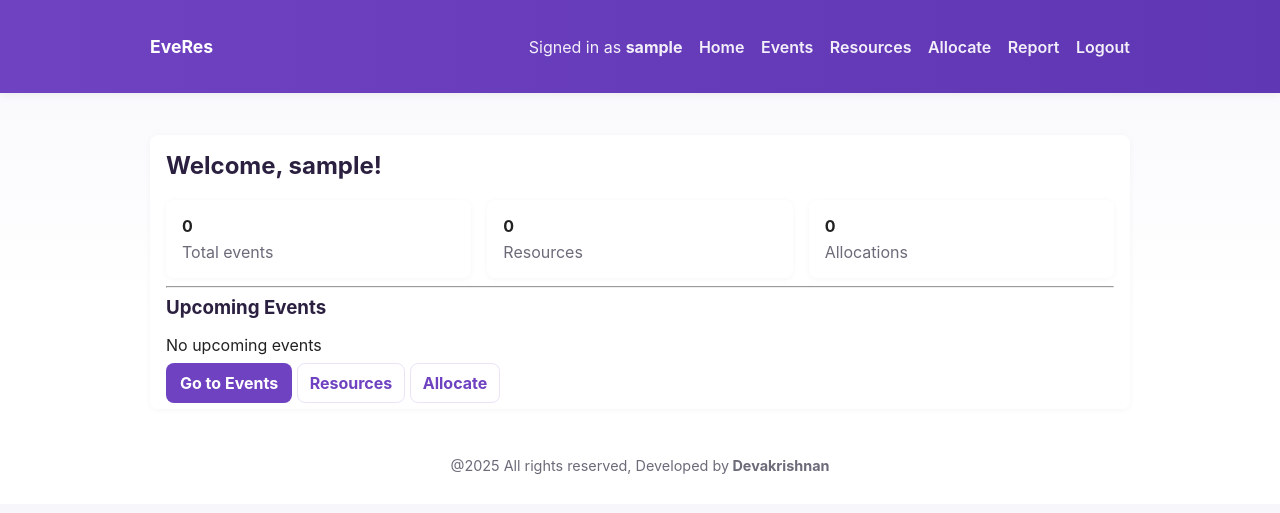
After one commit to gdevakrishnan/EveRes, a Flask app: page /home in a window 1280 px wide. The commit adds this page. Shown: the top 513 px of the page. Run offline with Flask 3, Linux system fonts and the light colour scheme; the visitor is signed in with stand-in values (Sample User, id 1); data that the repository does not hold is empty.

Commit message:
EveRes v1.0.0

```diff
--- a/app.py
+++ b/app.py
@@ -31,9 +31,22 @@ def login_required(f):
 @app.route("/register", methods=["GET", "POST"])
 def register():
     if request.method == "POST":
+        username = request.form.get("username", "").strip()
+        password = request.form.get("password", "")
+        confirm = request.form.get("confirm", "")
+
+        if not username or not password:
+            return render_template("register.html", error="Username and password are required")
+
+        if password != confirm:
+            return render_template("register.html", error="Passwords do not match")
+
+        if users_col.find_one({"username": username}):
+            return render_template("register.html", error="Username already taken")
+
         users_col.insert_one({
-            "username": request.form["username"],
-            "password": generate_password_hash(request.form["password"])
+            "username": username,
+            "password": generate_password_hash(password)
         })
         return redirect("/login")
     return render_template("register.html")
@@ -41,11 +54,15 @@ def register():
 @app.route("/login", methods=["GET", "POST"])
 def login():
     if request.method == "POST":
-        user = users_col.find_one({"username": request.form["username"]})
-        if user and check_password_hash(user["password"], request.form["password"]):
+        username = request.form.get("username", "")
+        password = request.form.get("password", "")
+
+        user = users_col.find_one({"username": username})
+        if user and check_password_hash(user["password"], password):
             session["user"] = user["username"]
-            return redirect("/events")
-        return "Invalid credentials"
+            return redirect("/home")
+
+        return render_template("login.html", error="Invalid username or password")
     return render_template("login.html")
 
 @app.route("/logout")
@@ -56,8 +73,25 @@ def logout():
 @app.route("/")
 def index():
     if "user" in session:
-        return redirect("/events")
+        return redirect("/home")
     return render_template("index.html")
+
+@app.route("/home")
+@login_required
+def home():
+    # basic dashboard after login
+    username = session.get("user")
+    total_events = events_col.count_documents({})
+    total_resources = resources_col.count_documents({})
+    total_allocations = allocations_col.count_documents({})
+    upcoming = list(events_col.find({"start": {"$gt": datetime.now()}}).sort("start", 1).limit(5))
+
+    return render_template("home.html",
+                           username=username,
+                           total_events=total_events,
+                           total_resources=total_resources,
+                           total_allocations=total_allocations,
+                           upcoming=upcoming)
 
 # ------------------ Events ------------------
 @app.route("/events", methods=["GET", "POST"])
--- a/templates/base.html
+++ b/templates/base.html
@@ -14,6 +14,7 @@
     {% if session.user %}
     <nav class="main-nav">
       <span style="opacity:.92">Signed in as <strong>{{ session.user }}</strong></span>
+      <a href="/home">Home</a>
       <a href="/events">Events</a>
       <a href="/resources">Resources</a>
       <a href="/allocate">Allocate</a>
--- /dev/null
+++ b/templates/home.html
@@ -0,0 +1,46 @@
+{% extends "base.html" %}
+{% block content %}
+
+<h2>Welcome, {{ username }}!</h2>
+
+<div style="display:flex; gap:16px; flex-wrap:wrap; margin-top:12px;">
+  <div class="card" style="flex:1; min-width:160px;">
+    <strong>{{ total_events }}</strong>
+    <div style="color:var(--muted); margin-top:6px">Total events</div>
+  </div>
+
+  <div class="card" style="flex:1; min-width:160px;">
+    <strong>{{ total_resources }}</strong>
+    <div style="color:var(--muted); margin-top:6px">Resources</div>
+  </div>
+
+  <div class="card" style="flex:1; min-width:160px;">
+    <strong>{{ total_allocations }}</strong>
+    <div style="color:var(--muted); margin-top:6px">Allocations</div>
+  </div>
+</div>
+
+<hr>
+
+<h3>Upcoming Events</h3>
+{% if upcoming %}
+  <ul>
+  {% for e in upcoming %}
+    <li class="event-item">
+      <strong>{{ e.title }}</strong>
+      <div style="color:var(--muted);">{{ e.start }} → {{ e.end }}</div>
+      <div style="margin-top:6px">{{ e.description }}</div>
+    </li>
+  {% endfor %}
+  </ul>
+{% else %}
+  <p>No upcoming events</p>
+{% endif %}
+
+<div style="margin-top:18px">
+  <a class="btn" href="/events">Go to Events</a>
+  <a class="btn btn-outline" href="/resources">Resources</a>
+  <a class="btn btn-outline" href="/allocate">Allocate</a>
+</div>
+
+{% endblock %}
```
Also changed, not shown: templates/login.html (+5 -2 lines), templates/register.html (+8 -2 lines).
